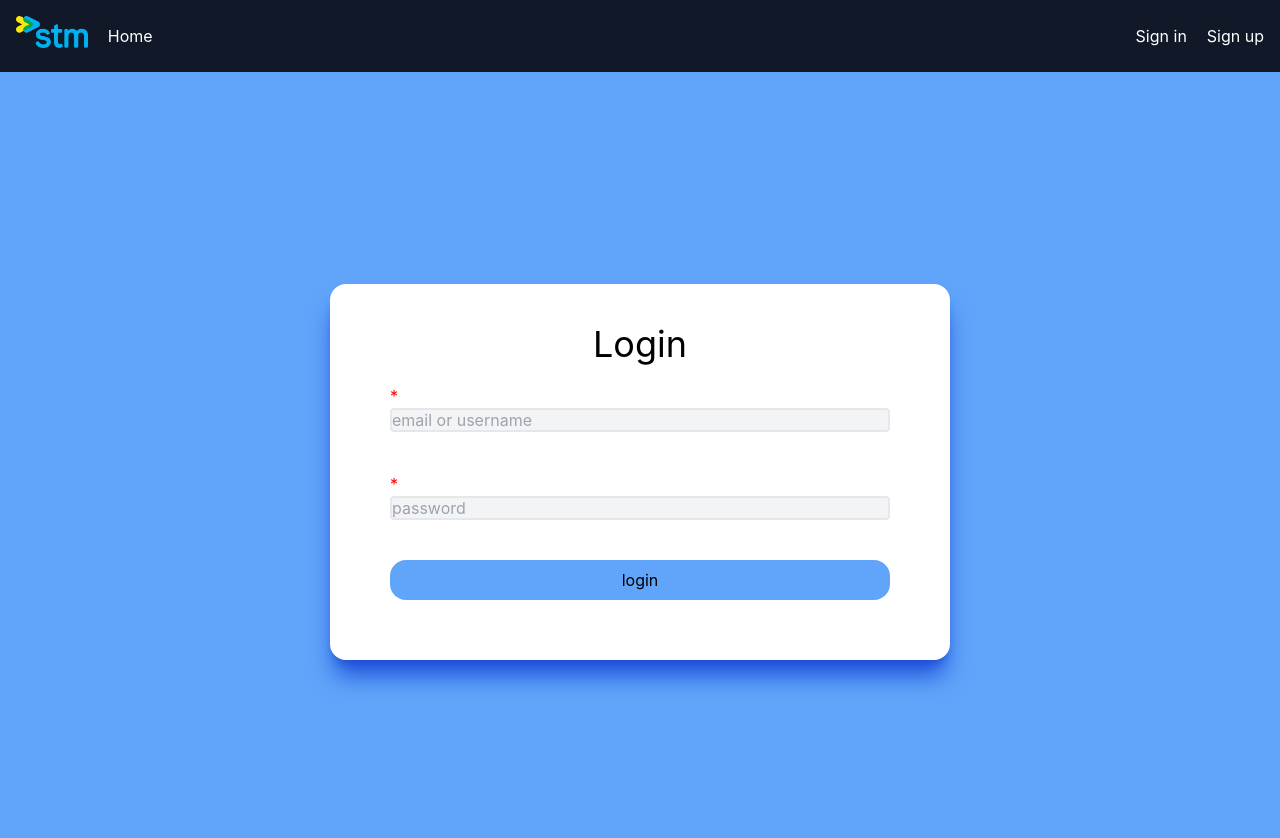
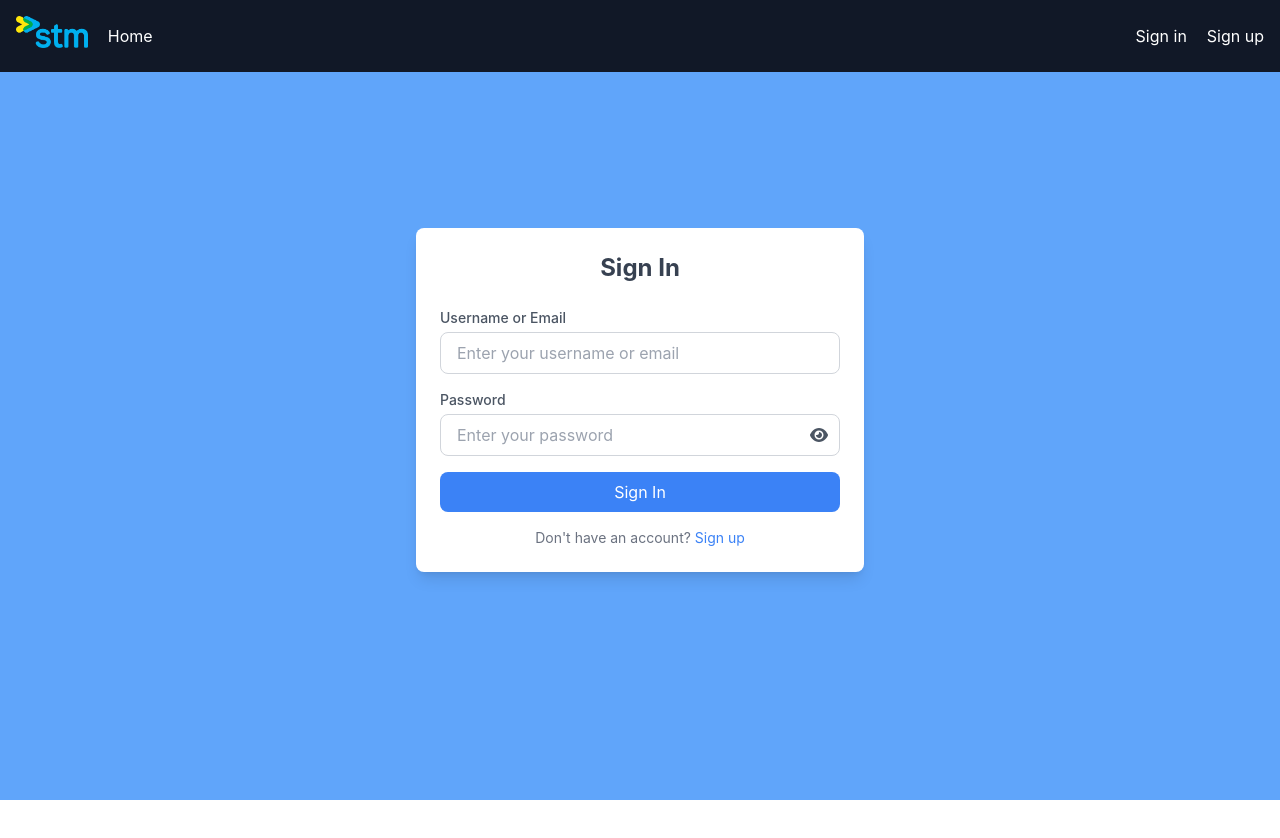
Before and after one commit to hodux/CID-STM-FRONTEND, a React (Create React App) app: page /signin in a window 1280 px wide. Shown: the top 838 px of the page. After the commit the page ends 800 px from the top, so only its background shows below. Built offline with nearby package versions, Linux system fonts and the light colour scheme.

Commit message:
tweaked css and fixed scrollwheel

```diff
--- a/src/App.js
+++ b/src/App.js
@@ -1,14 +1,16 @@
 import React from "react";
 import { BrowserRouter as Router } from "react-router-dom";
 import AppRoutes from "./routes/Routes";
-import Header from "./components/Header"
+import Header from "./components/Header";
 
 function App() {
   return (
     <Router>
-      <div>
-        <Header/>
-        <AppRoutes />
+      <div className="flex flex-col min-h-screen">
+        <Header />
+        <div className="flex-grow">
+          <AppRoutes />
+        </div>
       </div>
     </Router>
   );
--- a/src/components/Header.js
+++ b/src/components/Header.js
@@ -1,20 +1,18 @@
 import React from "react";
-import logo from "../images/stm.png"
+import logo from "../images/stm.png";
 
 function Header() {
   return (
-    <header className="flex items-center justify-between bg-gray-900 p-4">
+    <header className="flex items-center justify-between bg-gray-900 p-4 fixed top-0 w-full z-10">
       <div className="flex">
         <a href="/"><img src={logo} alt="CID" className="h-8 w-15 mr-5" /></a>
         <a href="/" className="text-white hover:underline py-2">Home</a>
       </div>
-
-      {/* add if ternaire if signed up = true, show profile if false show sign in sign up */}
+       {/* add if ternaire if signed up = true, show profile if false show sign in sign up */}
       <div className="flex space-x-5">
         <a href="/signin" className="text-white hover:underline">Sign in</a>
         <a href="/signup" className="text-white hover:underline">Sign up</a>
       </div>
-
     </header>
   );
 }
--- a/src/pages/Home.js
+++ b/src/pages/Home.js
@@ -5,11 +5,12 @@ function Home() {
   return (
     <div className="bg-blue-400 h-screen flex flex-col  self-center items-center p-5">
       <div className="m-8 h-2/6 w-2/6" >
-        <img className="h-full w-full" src={image} alt="apiImage"/>
+        <img className="h-full w-full mt-20" src={image} alt="apiImage"/>
       </div>
-      <div className="text-2xl text-white border-4 rounded-lg p-3 text-center">
+      <div className="text-2xl text-white border-4 rounded-lg p-3 text-center mt-20">
         Bienvenue dans le Travail Pratique Finale du cours Collecte et interpretation de données.
       </div>
+      <p className="text-white mt-5">Notre site permettra d'analyser les données provenant de l'API de la STM</p>
     </div>
   );
 }
--- a/src/pages/SignIn.js
+++ b/src/pages/SignIn.js
@@ -1,60 +1,107 @@
-import React, {useState} from "react";
-import { Link } from "react-router-dom"
+import React, { useState } from "react";
+import { FontAwesomeIcon } from "@fortawesome/react-fontawesome";
+import { faEye, faEyeSlash } from "@fortawesome/free-solid-svg-icons";
 
 function SignIn() {
-    const baseUrl = "";
-    const loginValues = {
+  const [login, setLogin] = useState({
     usernameOrEmail: "",
     password: "",
-    }
-    const [login, setLogin] = useState(loginValues);
+  });
+  const [passwordVisible, setPasswordVisible] = useState(false);
+  const [error, setError] = useState("");
+
   const handleChange = (e) => {
-        setLogin(
-            {
-                ...login,
-                [e.target.name]: [e.target.value]
-            }
-        );
-    }
+    const { name, value } = e.target;
+    setLogin({ ...login, [name]: value });
+  };
+
+  const togglePasswordVisibility = () => {
+    setPasswordVisible(!passwordVisible);
+  };
+
   const handleSubmit = (e) => {
     e.preventDefault();
-        const userData = {
-            usernameOrEmail:login.usernameOrEmail[0],
-            password:login.password[0]
-        }
-        console.log(userData);
-        // axios.post(baseURL, userData,{
-        //     headers: {
-        //         'Content-Type': 'application/json'
-        //     }})
-        //     .then((res) =>{ console.log(res.status, res.data)})
-        //     .catch(err => console.log(err));
+
+    if (!login.usernameOrEmail || !login.password) {
+      setError("Please fill in all fields.");
+      return;
     }
 
+    setError("");
+    const userData = {
+      usernameOrEmail: login.usernameOrEmail,
+      password: login.password,
+    };
+    console.log(userData);
+    // axios.post(baseURL, userData, {
+    //   headers: { 'Content-Type': 'application/json' },
+    // })
+    // .then((res) => console.log(res.status, res.data))
+    // .catch((err) => console.error(err));
+  };
+
   return (
-    <div className="bg-blue-400 h-screen self-center items-center p-5 flex">
-        <form className='border-8 p-8 rounded-2xl m-8 bg-white border-white h-4/8 w-2/4 mx-auto shadow-xl shadow-blue-700' onSubmit={handleSubmit}>
-            <div className="flex flex-col h-full">
-                <h1 className='text-4xl text-center'>Login</h1>
-                <div className='m-5 h-4/5'>
-                    <span style={{color: "red"}}>*</span>
-                    <input type="text" name="usernameOrEmail" placeholder='email or username' onChange={handleChange}
-                        className='border-2 border-gray-200 rounded bg-gray-100 h-full w-full'/>
+    <div className="flex justify-center items-center h-screen bg-blue-400">
+      <div className="w-full max-w-md bg-white rounded-lg shadow-lg p-6">
+        <h2 className="text-2xl font-bold text-gray-700 text-center mb-6">Sign In</h2>
+        <form className="space-y-4" onSubmit={handleSubmit}>
+          <div>
+            <label
+              htmlFor="usernameOrEmail"
+              className="block text-sm font-medium text-gray-600 mb-1"
+            >
+              Username or Email
+            </label>
+            <input
+              type="text"
+              id="usernameOrEmail"
+              name="usernameOrEmail"
+              value={login.usernameOrEmail}
+              onChange={handleChange}
+              className="w-full px-4 py-2 border border-gray-300 rounded-lg focus:ring-2 focus:ring-blue-500"
+              placeholder="Enter your username or email"
+            />
           </div>
-                <div className='m-5'>
-                    <span style={{color: "red"}}>*</span>
-                    <input type="password" name="password" placeholder='password' onChange={handleChange}
-                           className='border-2 border-gray-200 rounded bg-gray-100 h-full w-full'/>
-                </div>
-                <div className='m-5'>
-                    <button type="button" className="p-2 bg-blue-400 rounded-2xl w-full hover:bg-blue-700" onClick={handleSubmit}>
-                        login
+          <div>
+            <label htmlFor="password" className="block text-sm font-medium text-gray-600 mb-1">
+              Password
+            </label>
+            <div className="relative">
+              <input
+                type={passwordVisible ? "text" : "password"}
+                id="password"
+                name="password"
+                value={login.password}
+                onChange={handleChange}
+                className="w-full px-4 py-2 border border-gray-300 rounded-lg focus:ring-2 focus:ring-blue-500"
+                placeholder="Enter your password"
+              />
+              <button
+                type="button"
+                onClick={togglePasswordVisibility}
+                className="absolute inset-y-0 right-3 flex items-center text-gray-600"
+              >
+                <FontAwesomeIcon icon={passwordVisible ? faEyeSlash : faEye} />
               </button>
             </div>
           </div>
+          {error && <p className="text-sm text-red-500">{error}</p>}
+          <button
+            type="submit"
+            className="w-full bg-blue-500 text-white py-2 px-4 rounded-lg hover:bg-blue-600 transition"
+          >
+            Sign In
+          </button>
         </form>
+        <p className="text-sm text-gray-500 text-center mt-4">
+          Don't have an account?{" "}
+          <a href="/signup" className="text-blue-500 hover:underline">
+            Sign up
+          </a>
+        </p>
       </div>
-  )
+    </div>
+  );
 }
 
 export default SignIn;
```
Also changed, not shown: src/index.css (line endings or trailing spaces). Lines whose indentation alone changed are shown as unchanged.
